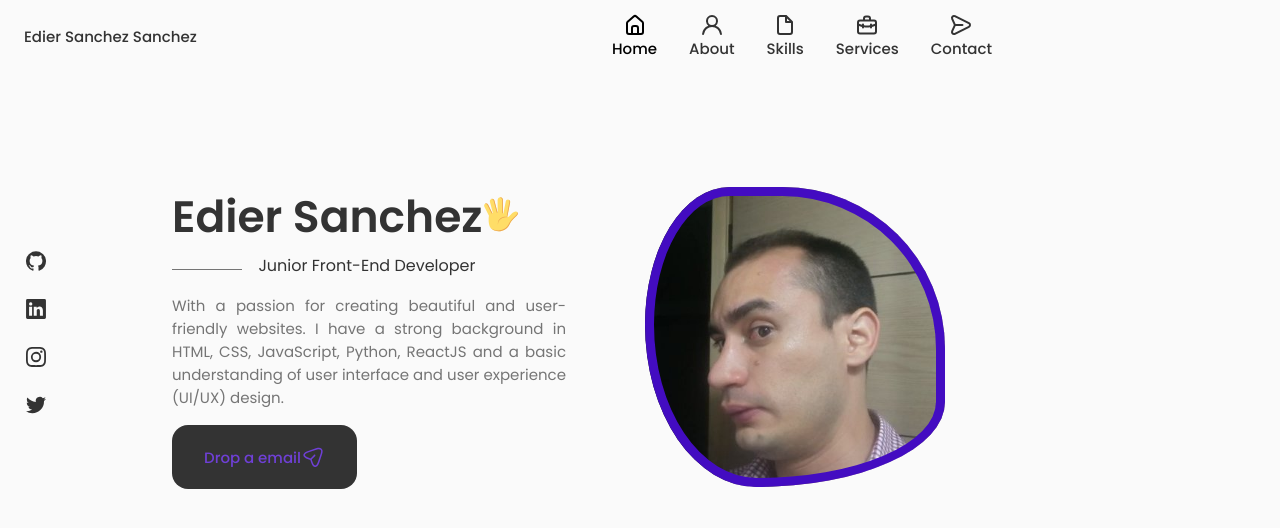
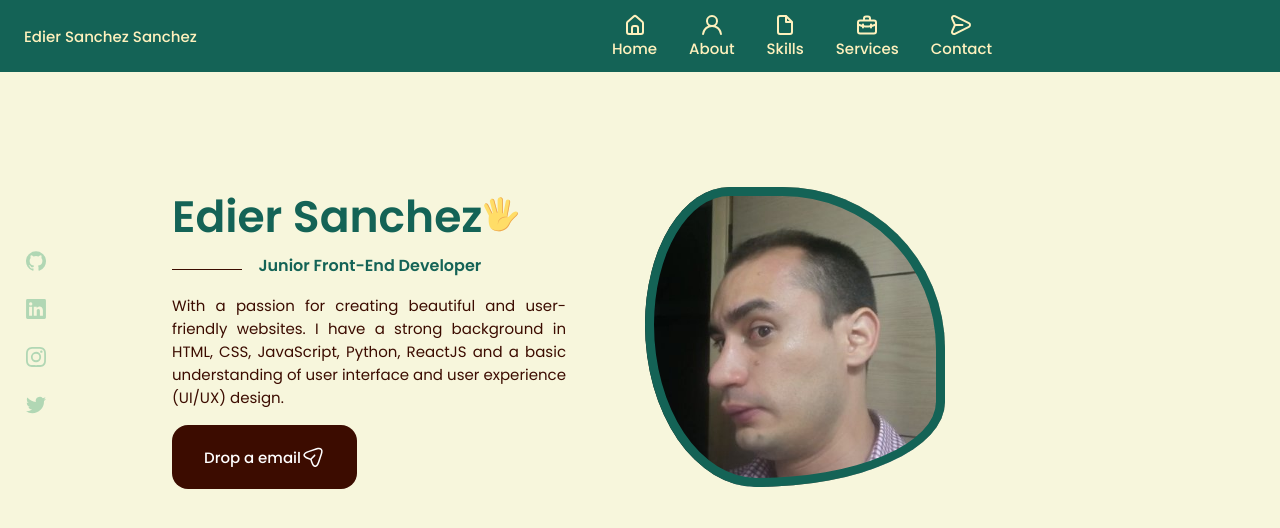
Before and after one commit to Annubis1709/my-react-portfolio-cv, a React (Vite) app: page / in a window 1280 px wide. Shown: the top 528 px of the page. Built offline with nearby package versions, Linux system fonts and the light colour scheme.

Commit message:
ScrollDown component and styles is added.

```diff
--- a/src/App.css
+++ b/src/App.css
@@ -5,13 +5,15 @@
 :root {
     --header-height: 3rem;
     /* ====>>>>> COLORS <<<<<==== */
-    --hue: 0;
-    --sat: 0%;
-    --title-color: hsl(var(--hue), var(--sat), 20%);
-    --title-color-dark: hsl(var(--hue), var(--sat), 0%);
-    --text-color: hsl(var(--hue), var(--sat), 46%);
-    --body-color: hsl(var(--hue), var(--sat), 98%);
-    --container-color: #6f40d6;
+    --title-color: #B1D7B4;
+    --title-color-dark: #E6330A;
+    --paragraph-color: #3C0C00;
+    --body-color: #F7F6DC;
+    --container-color: #fff;
+    --bg-color-dark:  #146356;
+    --bg-color-light:  #F3C892;
+    --bg-color-veryLight:  #FFF1BD;
+
 
     /* ====>>>>> FONT AND TYPOGRAPHY <<<<<==== */
     --body-font: 'Poppins', sans-serif;
@@ -79,10 +81,10 @@
 }
 body {
     background-color: var(--body-color);
-    color: var(--text-color);
+    color: var(--paragraph-color);
 }
 h1, h2, h3 {
-    color: var(--title-color);
+    color: var(--bg-color-dark);
     font-weight: var(--bold-font-weight);
 }
 
@@ -138,11 +140,11 @@
     padding: 1.25rem 2rem;
     border-radius: 1rem;
     font-weight: var(--medium-font-weight);
-    background-color: var(--title-color);
+    background-color: var(--paragraph-color);
     color: var(--container-color);
 }
 .button:hover {
-    background-color: var(--title-color-dark);
+    background-color: var(--bg-color-dark);
 }
 .button-icon {
     margin-left: var(--mb-0-5);
@@ -159,12 +161,21 @@
         margin-left: var(--mb-1-5);
         margin-right: var(--mb-1-5);
     }
+    .button {
+        padding: 1rem 1.75rem;
+    }
+    .button-icon {
+        width: 22px;
+        height: 22px;
+    }
 
 }
 
 /* For medium devices */
 @media (max-width: 768px) {
-
+    .section {
+        padding: 2rem 0 4rem;
+    }
 }
 
 /* For small devices */
@@ -174,6 +185,9 @@
 
 /* For extra small devices */
 @media (max-width: 350px) {
+    :root {
+        --big-font-size: 2.25rem;
+    }
     .container {
         margin-left: var(--mb-1);
         margin-right: var(--mb-1);
--- a/src/components/header/header.css
+++ b/src/components/header/header.css
@@ -1,5 +1,5 @@
 .header {
-    background-color: var(--body-color);
+    background-color:  var(--bg-color-dark);
     position: fixed;
     top: 0;
     left: 0;
@@ -17,7 +17,7 @@
 
 .nav-logo,
 .nav-toggle {
-    color: var(--title-color);
+    color: var(--bg-color-veryLight);
     font-weight: var(--medium-font-weight);
 }
 
@@ -32,7 +32,7 @@
     align-items: center;
     font-size: var(--medium-font-weight);
     font-weight: var(--medium-font-weight);
-    color: var(--title-color);
+    color: var(--bg-color-veryLight);
     transition: .3s;
 }
 
@@ -43,7 +43,7 @@
 
 .active-link,
 .nav-link:hover {
-    color: var(--title-color-dark);
+    color: var(--bg-color-veryLight);
 }
 
 /* ====>>>>> BREAKPOINTS <<<<<==== */
@@ -72,7 +72,7 @@
         bottom: -100%;
         left: 0;
         width: 100%;
-        background-color: var(--body-color);
+        background-color: var(--bg-color-dark);
         padding: 2rem 1.5rem 4rem;
         box-shadow: 0 -1px 4px rgba(0, 0, 0, 0.15);
         border-radius: 1.5rem 1.5rem 0 0;
@@ -97,9 +97,9 @@
         position: absolute;
         right: 1.3rem;
         bottom: 0.5rem;
-        font-size: 1.5rem;
+        font-size: 2.5rem;
         cursor: pointer;
-        color: var(--title-color);
+        color: var(--bg-color-veryLight);
     }
     .nav-close:hover {
         color: var(--title-color-dark);
--- a/src/components/home/Home.jsx
+++ b/src/components/home/Home.jsx
@@ -1,6 +1,7 @@
 import './home.css';
 import Social from "./Social.jsx";
 import Data from "./Data.jsx";
+import ScrollDown from "./ScrollDown.jsx";
 
 const Home = () => {
     return (
@@ -11,6 +12,7 @@
                     <div className="home-img"></div>
                     <Data />
                 </div>
+                <ScrollDown />
             </div>
         </section>
     );
--- a/src/components/home/home.css
+++ b/src/components/home/home.css
@@ -1,3 +1,8 @@
+.home-container {
+    row-gap: 4rem;
+
+}
+
 .home-content {
     grid-template-columns: 116px repeat(2, 1fr);
     padding-top: 5.5rem;
@@ -32,7 +37,6 @@
 .home-subtitle {
     position: relative;
     font-size: var(--h3-font-size);
-    font-weight: var(--normal-font-size);
     padding-left: 5.4rem;
     margin-bottom: var(--mb-1);
 }
@@ -43,7 +47,8 @@
     left: 0;
     width: 4.375rem;
     height: 0.063rem;
-    background-color: var(--text-color);
+    background-color: var(--paragraph-color);
+    /*background-color: var(--paragraph-color);*/
 }
 .home-description {
     max-width: 25rem;
@@ -52,7 +57,7 @@
 .home-img {
     background: url("../../assets/profile.jpg") no-repeat center;
     background-size: cover;
-    box-shadow: inset 0 0 0 0.563rem rgb(67, 12, 193);
+    box-shadow: inset 0 0 0 0.563rem var(--bg-color-dark);
     order: 1;
     justify-self: center;
     height: 300px;
@@ -70,3 +75,103 @@
         border-radius: 60% 40% 30% 70%/60% 30% 70% 40%;
     }
 }
+.home-scroll {
+    margin-left: 9.25rem;
+}
+.wheel {
+    animation: scroll 2s ease infinite;
+}
+
+@keyframes scroll {
+    0% {
+        transform: translateY(0);
+    }
+    30% {
+        transform: translateY(3.75rem);
+    }
+}
+.home-scroll-name {
+    color: var(--bg-color-dark);
+    font-weight: var(--medium-font-weight);
+    margin-right: var(--mb-0-25);
+    margin-left: 2px;
+}
+.home-scroll-arrow {
+    font-size: var(--h2-font-size);
+    font-weight: var(--bold-font-weight);
+    color: var(--bg-color-dark);
+}
+
+/* For large devices */
+@media screen and (max-width: 992px) {
+    .home-content {
+        grid-template-columns: 100px repeat(2, 1fr);
+        column-gap: 1.25rem;
+    }
+    .home-hand {
+        width: 26px;
+        height: 26px;
+    }
+    .home-subtitle {
+        padding-left: 3.75rem;
+        margin-bottom: var(--mb-1);
+    }
+    .home-subtitle::before {
+        width: 42px;
+        top: 0.8rem;
+    }
+    .home-description {
+        max-width: initial;
+        margin-bottom: var(--mb-2-5);
+    }
+    .home-img {
+        width: 250px;height: 250px;
+        box-shadow: inset 0 0 0 0.563rem var(--bg-color-dark);
+    }
+    .home-scroll {
+        margin-left: 7.5rem;
+    }
+}
+
+/* For medium devices */
+@media (max-width: 768px) {
+    .home-content {
+        grid-template-columns: 0.5fr 3fr;
+        padding-top: 3.5rem;
+    }
+    .home-img {
+        order: initial;
+        justify-self: initial;
+    }
+    .home-data {
+        grid-column: 1/3;
+    }
+    .home-img {
+        box-shadow: inset 0 0 0 6px var(--bg-color-dark);
+        width: 200px;
+        height: 200px;
+    }
+    .home-scroll {
+        display: none;
+    }
+}
+
+/*!* For small devices *!*/
+/*@media (max-width: 576px) {*/
+/*    .home-container {*/
+/*        */
+/*    }*/
+
+/*}*/
+
+/* For extra small devices */
+@media (max-width: 350px) {
+    .home-img {
+        width: 180px;
+        height: 180px;
+    }
+    .home-hand {
+        width: 22px;
+        height: 22px;
+    }
+}
```
